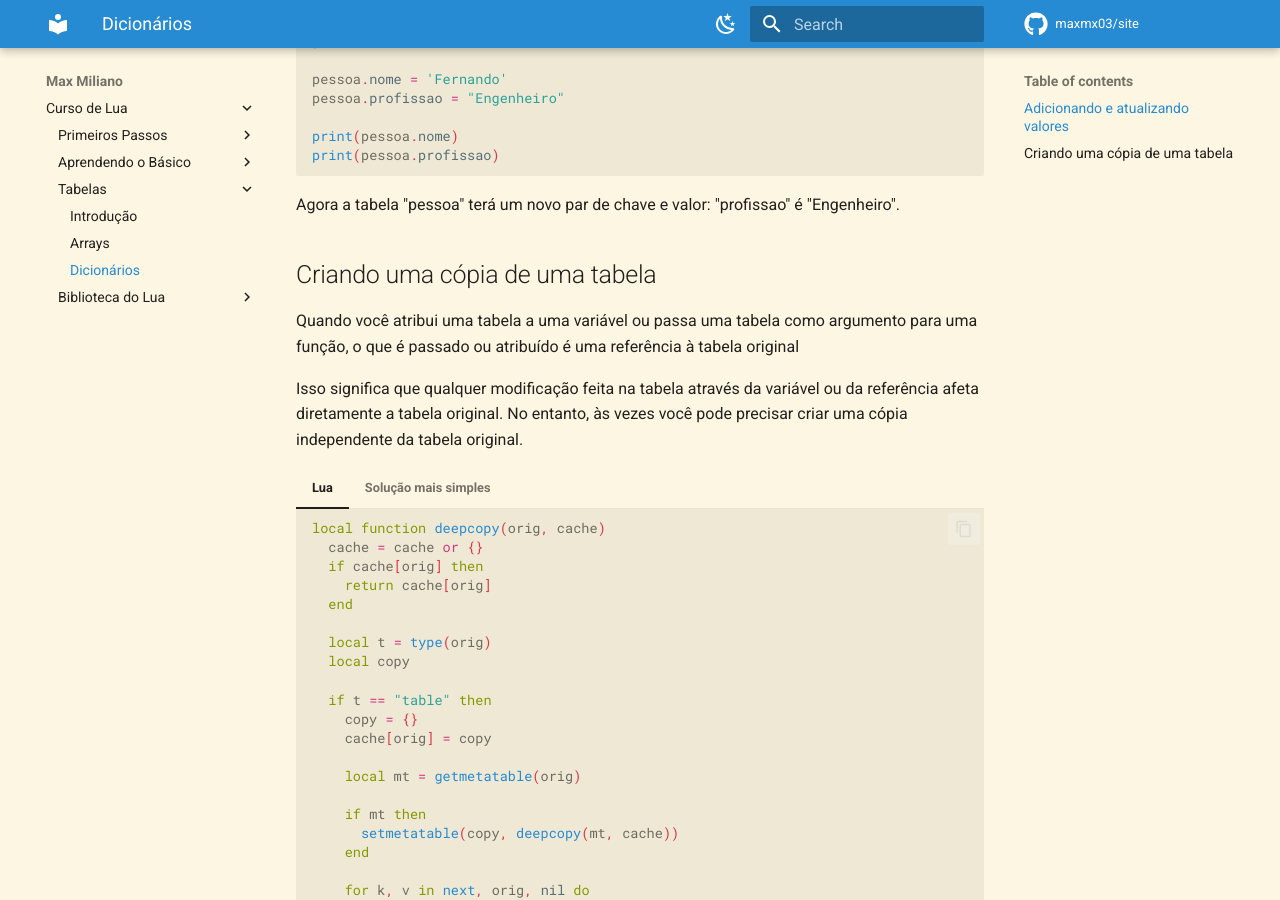
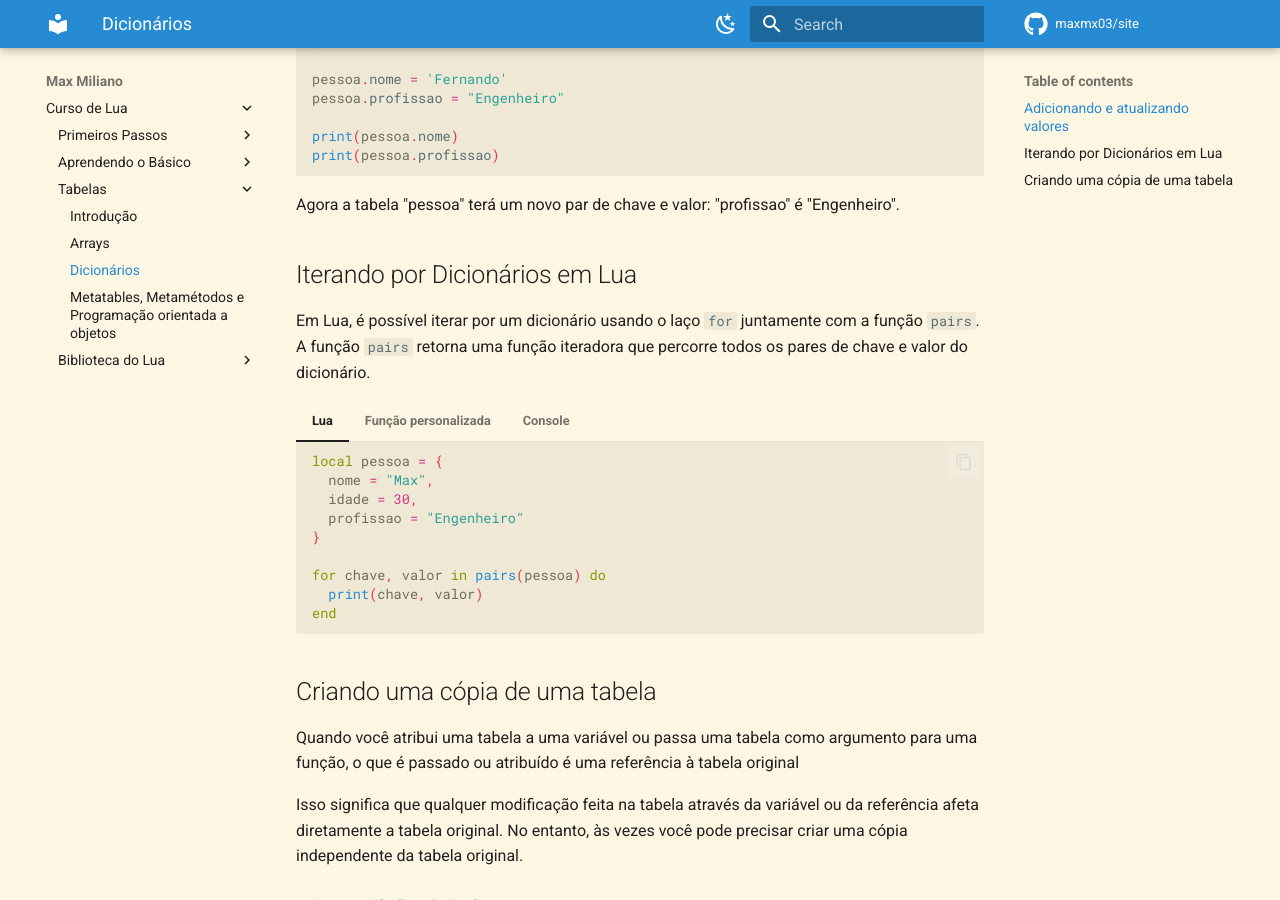
Before and after one commit to maxmx03/site, an MkDocs documentation site: the page built from docs/Lua Guide/Tables/dictionary.md, in a window 1280 px wide and 900 px high, scrolled down 800 px. Built offline with MkDocs 1.6.1 and Material for MkDocs 9.7.7, drawn with Linux system fonts in a browser that asks for light colours; comment, search, counter and statistics services are not loaded.

Commit message:
update lua course: metatables and dicionary

````diff
--- a/docs/Lua Guide/Tables/dictionary.md
+++ b/docs/Lua Guide/Tables/dictionary.md
@@ -61,6 +61,60 @@ valor a uma nova chave específica.
 
 Agora a tabela "pessoa" terá um novo par de chave e valor:
 "profissao" é "Engenheiro".
+
+## Iterando por Dicionários em Lua
+
+Em Lua, é possível iterar por um dicionário usando o laço `for` juntamente
+com a função `pairs`. A função `pairs` retorna uma função iteradora que
+percorre todos os pares de chave e valor do dicionário.
+
+=== "Lua"
+
+    ```lua
+    local pessoa = {
+      nome = "Max",
+      idade = 30,
+      profissao = "Engenheiro"
+    }
+
+    for chave, valor in pairs(pessoa) do
+      print(chave, valor)
+    end
+    ```
+
+=== "Função personalizada"
+
+    ```lua
+    local pessoa = {
+      nome = "Max",
+      idade = 30,
+      profissao = "Engenheiro",
+    }
+
+    -- Função para iterar sobre o dicionário
+    local function iterarDicionario(tabela)
+      local chaveAnterior = nil  -- Variável para armazenar a chave anterior
+
+      -- Função iteradora personalizada
+      return function(tabela)
+        local chave, valor = next(tabela, chaveAnterior)  -- Obtém o próximo par de chave e valor
+        chaveAnterior = chave  -- Armazena a chave atual para a próxima iteração
+        return chave, valor  -- Retorna a chave e o valor atual
+      end, tabela  -- Retorna a função iteradora e a tabela original
+    end
+
+    for chave, valor in iterarDicionario(pessoa) do
+      print(chave, valor)
+    end
+    ```
+
+=== "Console"
+
+    ```bash
+    profissao       Engenheiro
+    nome            Max
+    idade           30
+    ```
 
 ## Criando uma cópia de uma tabela
 
--- a/mkdocs.yml
+++ b/mkdocs.yml
@@ -28,6 +28,7 @@ nav:
         Introdução: Lua Guide/Tables/index.md
         Arrays: Lua Guide/Tables/arrays.md
         Dicionários: Lua Guide/Tables/dictionary.md
+        Metatables, Metamétodos e Programação orientada a objetos: Lua Guide/Tables/metatables.md
       Biblioteca do Lua:
         String: Lua Guide/Lua Library/string.md
         Math: Lua Guide/Lua Library/math.md
````
Also changed, not shown: docs/Lua Guide/Tables/metatables.md (added, +223 -0 lines).
